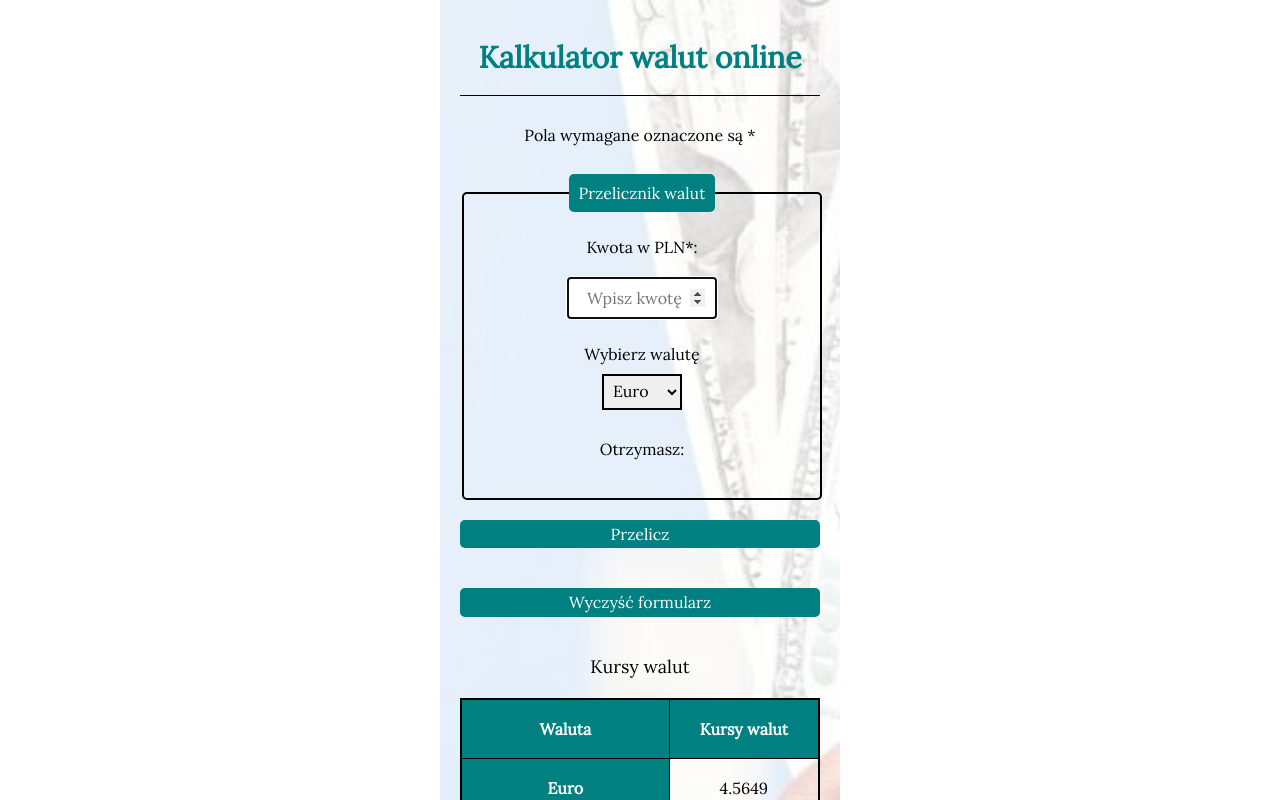
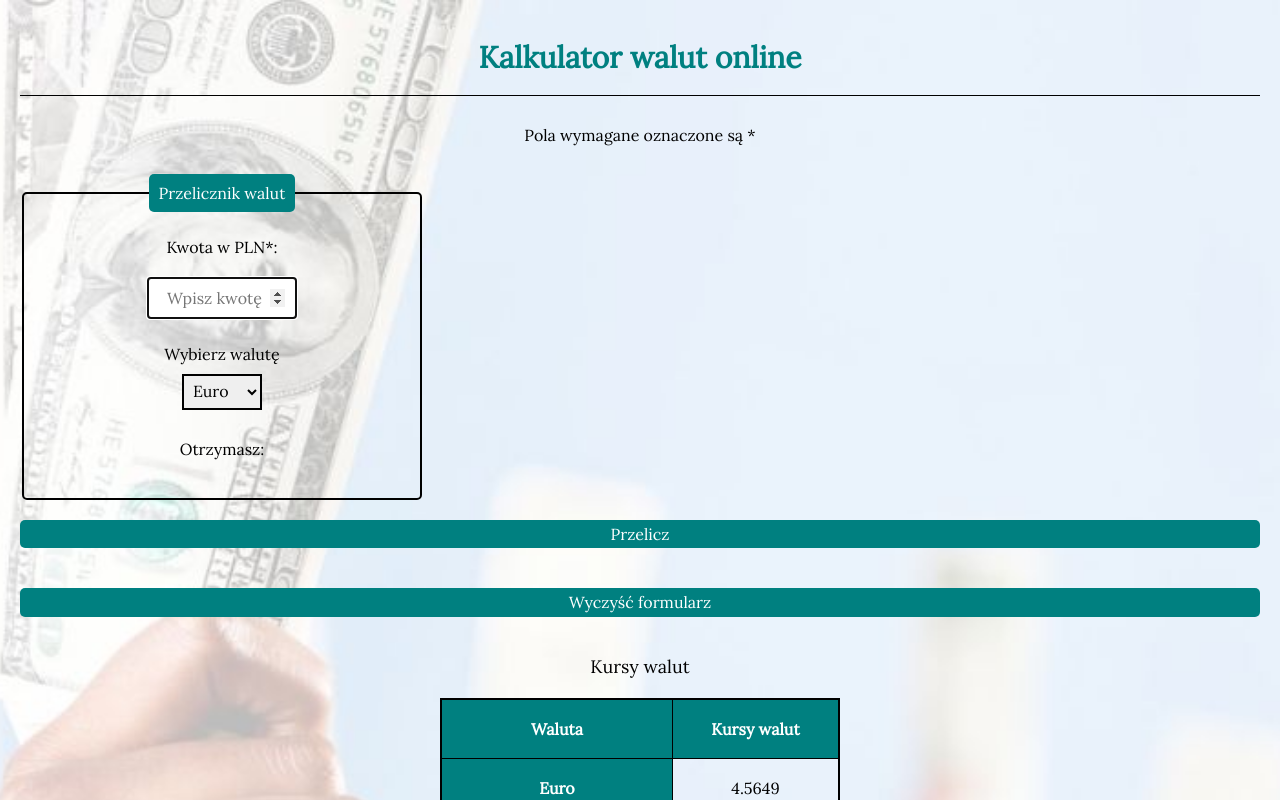
Before and after one commit to taniamishakova/react-currency-converter, a React (Create React App) app: page / in a window 1280 px wide. Shown: the top 800 px of the page. Built offline with nearby package versions, Linux system fonts and the light colour scheme.

Commit message:
changed background image

```diff
--- a/src/Container/style.css
+++ b/src/Container/style.css
@@ -1,9 +1,8 @@
 .container {
 background-image: url("background.jpg");
+background-position: center;
 background-repeat: no-repeat;
-background-size: 2000px;
+background-size: cover;
 margin: 0 auto;
-max-width: 400px;
-width: 100%;
 padding: 20px;
 }
```
